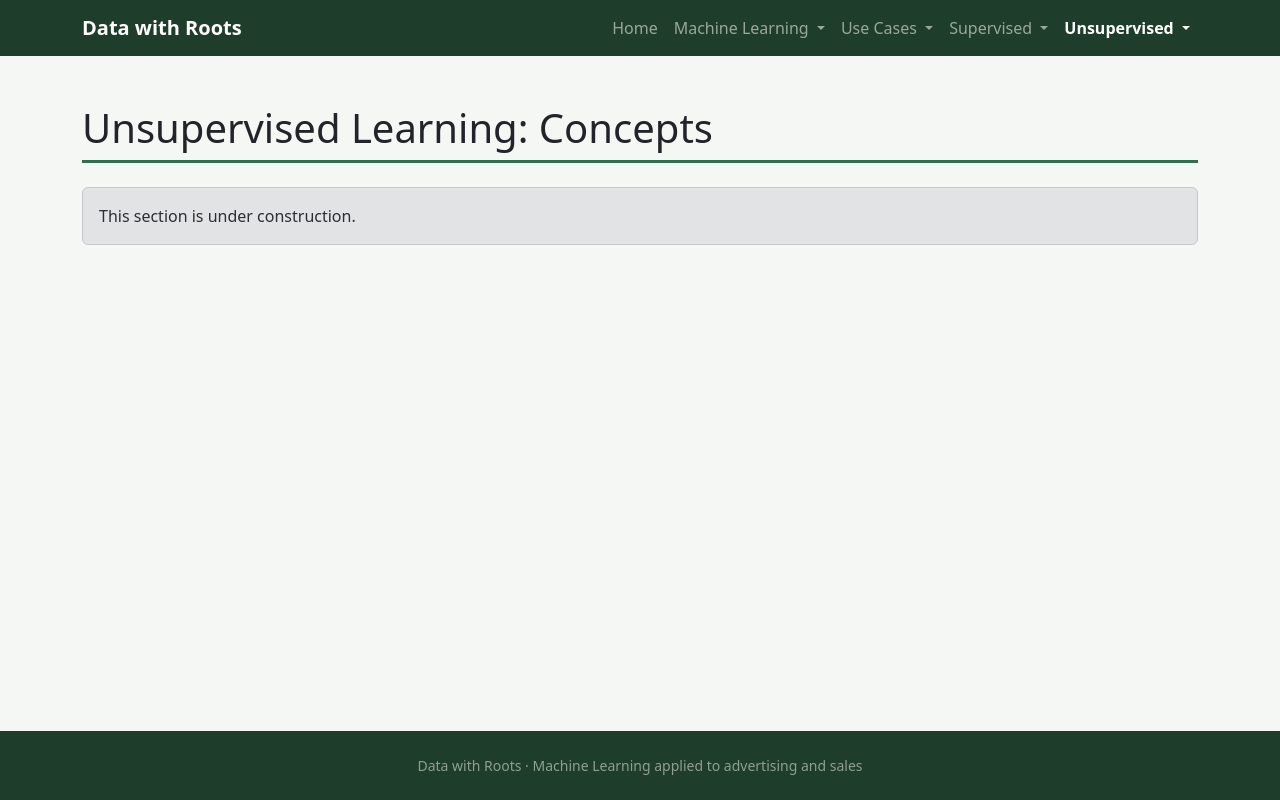
After one commit to santiagocardonasb-lang/Machine-Learning, a Flask app: page /unsupervised/manual in a window 1280 px wide. The commit adds this page. Run offline with Flask 3, Linux system fonts and the light colour scheme; parts of the project's set-up code (start-up, migrations or seed data) failed here and were passed over.

Commit message:
feat: add unsupervised routes and navigation menu

```diff
--- a/app.py
+++ b/app.py
@@ -6,6 +6,8 @@ import content
 import model
 import logistic_model
 import perceptron_model
+import kmeans_manual
+import kmeans_model
 
 app = Flask(__name__)
 
@@ -178,5 +180,34 @@ def perceptron_metrics():
         logistic=logistic_model.METRICS,
     )
 
+
+@app.route("/unsupervised/concepts")
+def unsupervised_concepts():
+    return render_template("unsupervised_concepts.html", active="unsupervised")
+
+
+@app.route("/unsupervised/manual")
+def unsupervised_manual():
+    return render_template(
+        "unsupervised_manual.html",
+        active="unsupervised",
+        manual=kmeans_manual.MANUAL,
+    )
+
+
+@app.route("/unsupervised/application")
+def unsupervised_application():
+    return render_template(
+        "unsupervised_application.html",
+        active="unsupervised",
+        info=kmeans_model.INFO,
+        preprocessing=kmeans_model.PREPROCESSING,
+        selection=kmeans_model.K_SELECTION,
+        summary=kmeans_model.SUMMARY,
+        rows=kmeans_model.SAMPLE_ROWS,
+        cluster_chart=kmeans_model.CLUSTER_CHART,
+        selection_chart=kmeans_model.SELECTION_CHART,
+    )
+
 if __name__ == "__main__":
     app.run(debug=True)
--- a/templates/base.html
+++ b/templates/base.html
@@ -82,6 +82,19 @@
                     </ul>
                 </li>
 
+                <li class="nav-item dropdown">
+                    <a class="nav-link dropdown-toggle {% if active == 'unsupervised' %}active{% endif %}"
+                    href="#" role="button" data-bs-toggle="dropdown" aria-expanded="false">
+                        Unsupervised
+                    </a>
+
+                    <ul class="dropdown-menu dropdown-menu-end">
+                        <li><h6 class="dropdown-header">K-Means</h6></li>
+                        <li><a class="dropdown-item" href="{{ url_for('unsupervised_concepts') }}">Concepts</a></li>
+                        <li><a class="dropdown-item" href="{{ url_for('unsupervised_manual') }}">Manual Exercise</a></li>
+                        <li><a class="dropdown-item" href="{{ url_for('unsupervised_application') }}">Clustering Application</a></li>
+                    </ul>
+                </li>
             </ul>
         </div>
     </div>
--- /dev/null
+++ b/templates/unsupervised_application.html
@@ -0,0 +1,6 @@
+{% extends "base.html" %}
+{% block title %}Unsupervised Concepts{% endblock %}
+{% block content %}
+<h1 class="page-title">Unsupervised Learning: Concepts</h1>
+<div class="alert alert-secondary">This section is under construction.</div>
+{% endblock %}
--- /dev/null
+++ b/templates/unsupervised_concepts.html
@@ -0,0 +1,6 @@
+{% extends "base.html" %}
+{% block title %}Unsupervised Concepts{% endblock %}
+{% block content %}
+<h1 class="page-title">Unsupervised Learning: Concepts</h1>
+<div class="alert alert-secondary">This section is under construction.</div>
+{% endblock %}
--- /dev/null
+++ b/templates/unsupervised_manual.html
@@ -0,0 +1,6 @@
+{% extends "base.html" %}
+{% block title %}Unsupervised Concepts{% endblock %}
+{% block content %}
+<h1 class="page-title">Unsupervised Learning: Concepts</h1>
+<div class="alert alert-secondary">This section is under construction.</div>
+{% endblock %}
```
